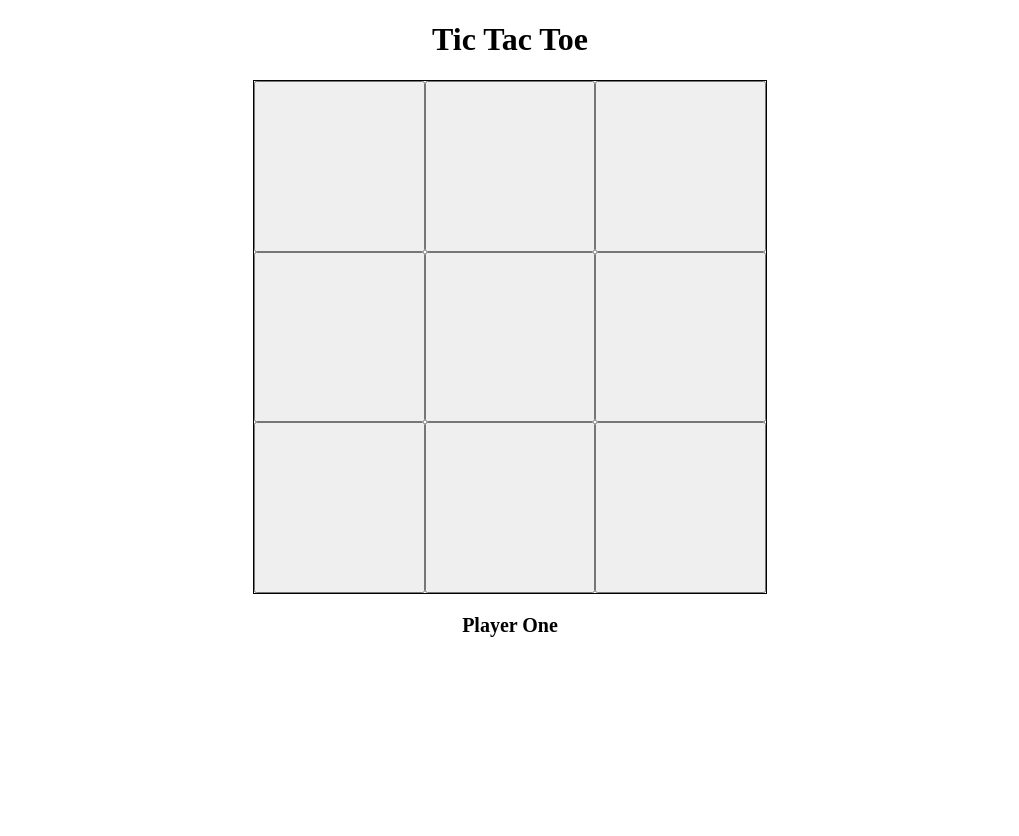
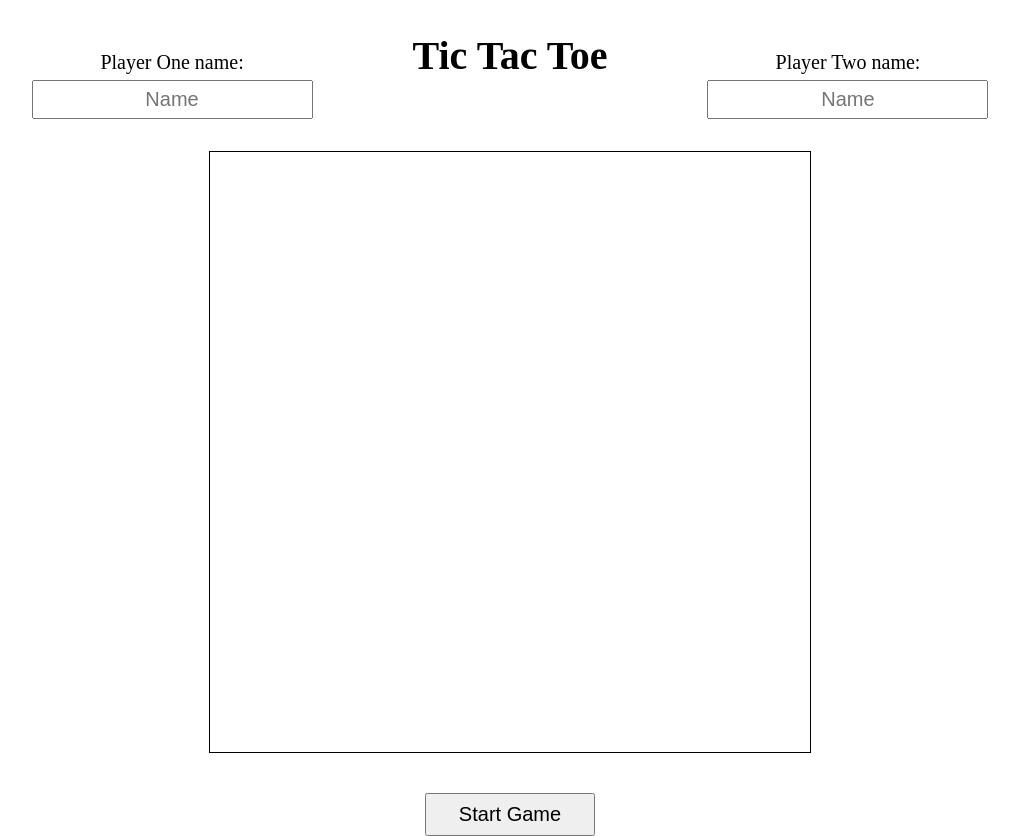
Before and after one commit to karlopintaric/tic-tac-toe, a plain HTML site: page index.html in a window 1280 px wide. Shown: the whole page, without its empty margins (130-1149 px from the left). Before the commit the page ends 800 px from the top, so only its background shows below. Drawn offline with Linux system fonts and the light colour scheme.

Commit message:
Add player name input

```diff
--- a/index.html
+++ b/index.html
@@ -8,11 +8,22 @@
     <script src="script.js" defer></script>
 </head>
 <body>
-    <h1>Tic Tac Toe</h1>
-    <div class="container">
+    <div class="board-container">
+        <div class="board-title">
+            <div>
+                <label for="player-one-name">Player One name:</label>
+                <input type="text" placeholder="Name" id="player-one-name">
+            </div>
+            <h1>Tic Tac Toe</h1>
+            <div>
+                <label for="player-two-name">Player Two name:</label>
+                <input type="text" placeholder="Name" id="player-two-name">
+            </div>
+        </div>
         <div class="board">
         </div>
         <p class="turn"></p>
+        <button type="button" id="start">Start Game</button>
     </div>
     <dialog>
         <p></p>
--- a/script.js
+++ b/script.js
@@ -200,12 +200,14 @@ function GameController(
 }
 
 (function ScreenController() {
-    const game = GameController();
+    let game;
+
     const boardDiv = document.querySelector('.board');
     const playerTurnDiv = document.querySelector('.turn');
     const resultDialog = document.querySelector('dialog');
     const resultText = resultDialog.querySelector('p');
     const resetButton = resultDialog.querySelector('#reset');
+    const startButton = document.querySelector('#start');
 
     const render = () => {
         // Reset board display
@@ -242,7 +244,7 @@ function GameController(
         });
 
         // Display active player name
-        playerTurnDiv.textContent = activePlayer.name;
+        playerTurnDiv.textContent = `${activePlayer.name}'s turn`;
 
         // Check if game ended and display result
         if (checkIfGameEnded()) {
@@ -285,9 +287,21 @@ function GameController(
         render();
     }
 
-    boardDiv.addEventListener('click', boardClickHandler);
-    resetButton.addEventListener('click', resetGame);
+    const startGame = (e) => {
+        const playerOneNameInput = document.querySelector('#player-one-name');
+        const playerTwoNameInput = document.querySelector('#player-two-name');
 
-    render();
+        game = GameController(playerOneNameInput.value, playerTwoNameInput.value);
+        render();
+
+        boardDiv.addEventListener('click', boardClickHandler);
+        resetButton.addEventListener('click', resetGame);
+
+        e.target.remove()
+        playerOneNameInput.disabled = true;
+        playerTwoNameInput.disabled = true;
+    }
+
+    startButton.addEventListener('click', startGame);
 
 })();
--- a/styles.css
+++ b/styles.css
@@ -6,6 +6,8 @@ body {
 
 h1 {
     text-align: center;
+    margin: 0;
+    padding: 0;
 }
 
 .turn {
@@ -13,7 +15,33 @@ h1 {
     font-weight: 600;
 }
 
-.container {
+.board-title {
+    display: flex;
+    align-items: baseline;
+    justify-content: center;
+    gap: 100px;
+    padding: 32px;
+    font-size: 1.25rem;
+}
+
+.board-title div {
+    display: flex;
+    flex-direction: column;
+    align-items: center;
+    gap: 6px;
+}
+
+.board-title h1 {
+    flex: 1;
+}
+
+input[type="text"] {
+    text-align: center;
+    font-size: 1.25rem;
+    padding: 6px;
+}
+
+.board-container {
     display: flex;
     flex-direction: column;
     align-items: center;
@@ -21,7 +49,7 @@ h1 {
 }
 
 .board {
-    --board-dim: calc(clamp(40vw, 500px, 80vw));
+    --board-dim: calc(clamp(40vw, 600px, 70vw));
     display: grid;
     grid-template: 1fr 1fr 1fr / 1fr 1fr 1fr;
     height: var(--board-dim);
@@ -30,7 +58,7 @@ h1 {
 }
 
 .square {
-    font-size: calc(5vh + 5vw);
+    font-size: 5rem;
     font-weight: 600;
 }
 
@@ -38,3 +66,8 @@ dialog * {
     font-size: 1.5rem;
     font-weight: 500;
 }
+
+#start {
+    font-size: 1.25rem;
+    padding: 8px 32px;
+}
```
